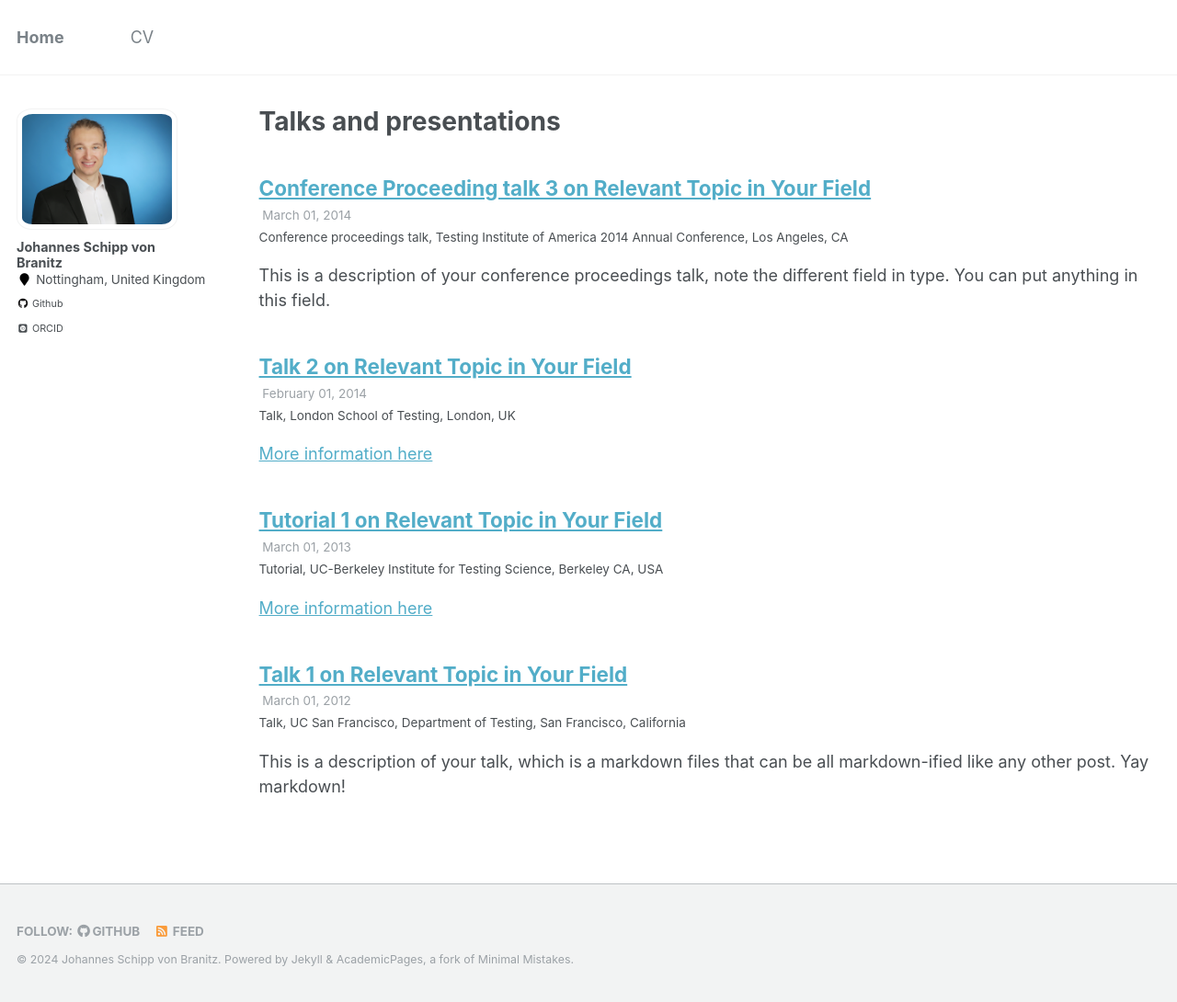
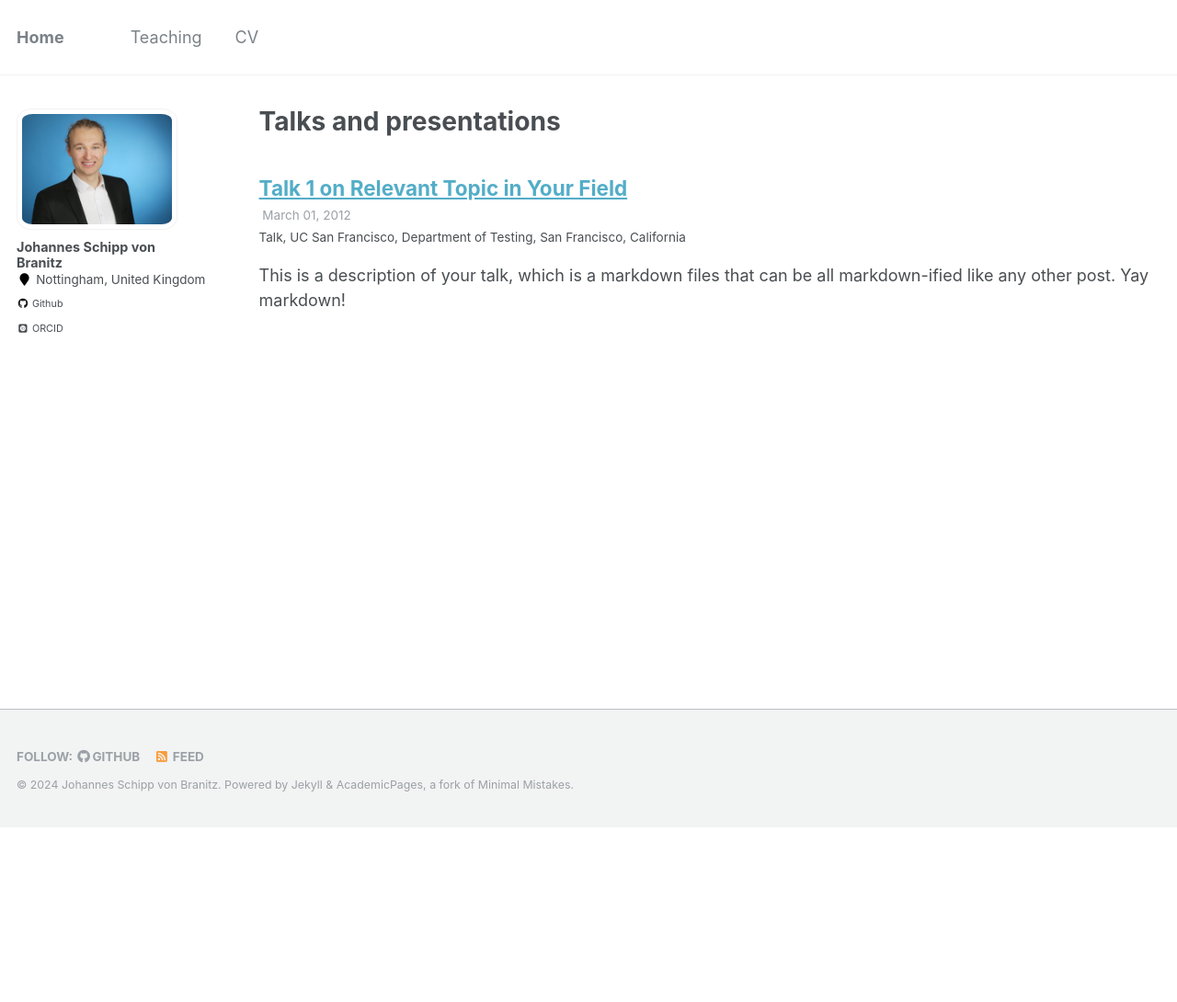
Before and after one commit to Schippmunk/Schippmunk.github.io, a Jekyll site: the page built from _pages/talks.html, in a window 1280 px wide. Shown: the whole page at 92% size. Built offline with Jekyll 4.4.1, drawn with Linux system fonts in a browser that asks for light colours; some web fonts are replaced; after the commit the page ends 900 px from its top, so only the background shows below that.

Commit message:
teaching

```diff
--- a/_data/navigation.yml
+++ b/_data/navigation.yml
@@ -6,8 +6,8 @@ main:
   #- title: "Talks"
   #  url: /talks/
 
-  #- title: "Teaching"
-  #  url: /teaching/
+  - title: "Teaching"
+    url: /teaching/
 
   #- title: "Portfolio"
   #  url: /portfolio/
--- a/_talks/2013-03-01-tutorial-1.md
+++ /dev/null
@@ -1,13 +0,0 @@
----
-title: "Tutorial 1 on Relevant Topic in Your Field"
-collection: talks
-type: "Tutorial"
-permalink: /talks/2013-03-01-tutorial-1
-venue: "UC-Berkeley Institute for Testing Science"
-date: 2013-03-01
-location: "Berkeley CA, USA"
----
-
-[More information here](http://exampleurl.com)
-
-This is a description of your tutorial, note the different field in type. This is a markdown files that can be all markdown-ified like any other post. Yay markdown!
--- a/_talks/2014-02-01-talk-2.md
+++ /dev/null
@@ -1,13 +0,0 @@
----
-title: "Talk 2 on Relevant Topic in Your Field"
-collection: talks
-type: "Talk"
-permalink: /talks/2014-02-01-talk-2
-venue: "London School of Testing"
-date: 2014-02-01
-location: "London, UK"
----
-
-[More information here](http://example2.com)
-
-This is a description of your talk, which is a markdown files that can be all markdown-ified like any other post. Yay markdown!
--- a/_talks/2014-03-01-talk-3.md
+++ /dev/null
@@ -1,11 +0,0 @@
----
-title: "Conference Proceeding talk 3 on Relevant Topic in Your Field"
-collection: talks
-type: "Conference proceedings talk"
-permalink: /talks/2014-03-01-talk-3
-venue: "Testing Institute of America 2014 Annual Conference"
-date: 2014-03-01
-location: "Los Angeles, CA"
----
-
-This is a description of your conference proceedings talk, note the different field in type. You can put anything in this field.
```
Also changed, not shown: _publications/2010-10-01-paper-title-number-2.md (deleted, +0 -15 lines), _publications/2015-10-01-paper-title-number-3.md (deleted, +0 -15 lines), _teaching/2015-spring-teaching-2.md (deleted, +0 -20 lines), _teaching/2017-multivariate-analysis.md (renamed from _teaching/2014-spring-teaching-1.md, +3 -5 lines), _teaching/2023-mcs1.md (added, +9 -0 lines), _teaching/2023-mcs2.md (added, +9 -0 lines), _teaching/2023-paradigms.md (added, +9 -0 lines), _teaching/2024-mcs1.md (added, +9 -0 lines), _teaching/2024-mcs2.md (added, +9 -0 lines).
